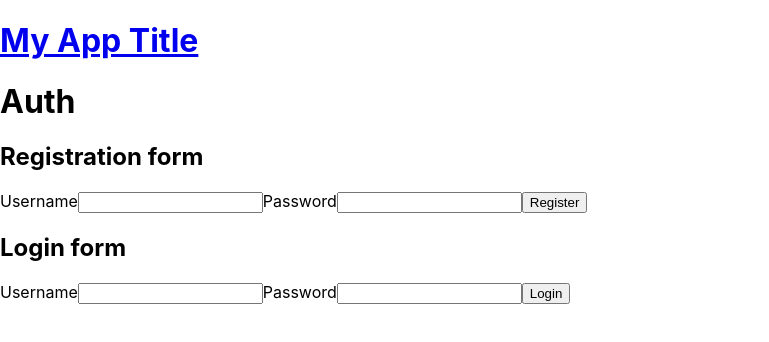
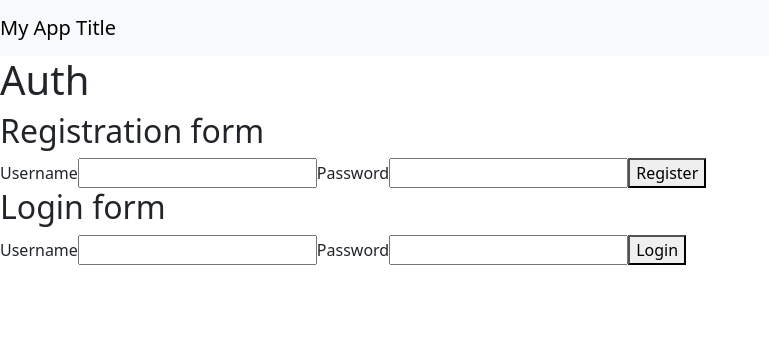
Before and after one commit to abhinabadutta2019/assignment-user-post-comment-react-frontend-01-nov-23, a React (Create React App) app: page /auth in a window 1280 px wide. Shown: the top 342 px of the page, without its empty margins (0-769 px from the left). Built offline with nearby package versions, Linux system fonts and the light colour scheme.

Commit message:
bootstrap added to navbar

```diff
--- a/package.json
+++ b/package.json
@@ -6,7 +6,9 @@
     "@testing-library/jest-dom": "^5.17.0",
     "@testing-library/react": "^13.4.0",
     "@testing-library/user-event": "^13.5.0",
+    "bootstrap": "^5.3.2",
     "react": "^18.2.0",
+    "react-bootstrap": "^2.9.1",
     "react-dom": "^18.2.0",
     "react-router-dom": "^6.18.0",
     "react-scripts": "5.0.1",
--- a/src/components/Navbar.js
+++ b/src/components/Navbar.js
@@ -1,35 +1,41 @@
 import { Link, useNavigate } from "react-router-dom";
 import { useContext } from "react";
 import { AuthContext } from "../context/AuthContext";
+import "bootstrap/dist/css/bootstrap.min.css"; // Import Bootstrap CSS
 
 const Navbar = () => {
-  //
   const { logout, user } = useContext(AuthContext);
-  //
   const navigate = useNavigate();
-  //
+
   const logoutHandler = () => {
-    //
     logout();
   };
-  //
+
   const goToCreatePage = () => {
-    navigate("/create"); // Use the navigate function to go to the "/create" page
+    navigate("/create");
   };
-  //
+
   return (
-    <header>
-      <Link to="/">
-        <h1>My App Title</h1>
+    <header className="navbar navbar-expand-lg navbar-light bg-light">
+      <Link to="/" className="navbar-brand">
+        My App Title
       </Link>
-      {/* <Link to="/auth">Auth</Link> */}
-      {/* <Link to="/create">Create</Link> */}
 
       {user && (
-        <>
-          <button onClick={goToCreatePage}>Create Post</button>
-          <button onClick={logoutHandler}>Logout</button>
-        </>
+        <div className="navbar-collapse">
+          <ul className="navbar-nav ml-auto">
+            <li className="nav-item">
+              <button className="btn btn-primary" onClick={goToCreatePage}>
+                Create Post
+              </button>
+            </li>
+            <li className="nav-item">
+              <button className="btn btn-danger" onClick={logoutHandler}>
+                Logout
+              </button>
+            </li>
+          </ul>
+        </div>
       )}
     </header>
   );
```
Also changed, not shown: 1 other file (tests, documents, lock files or other folders).
